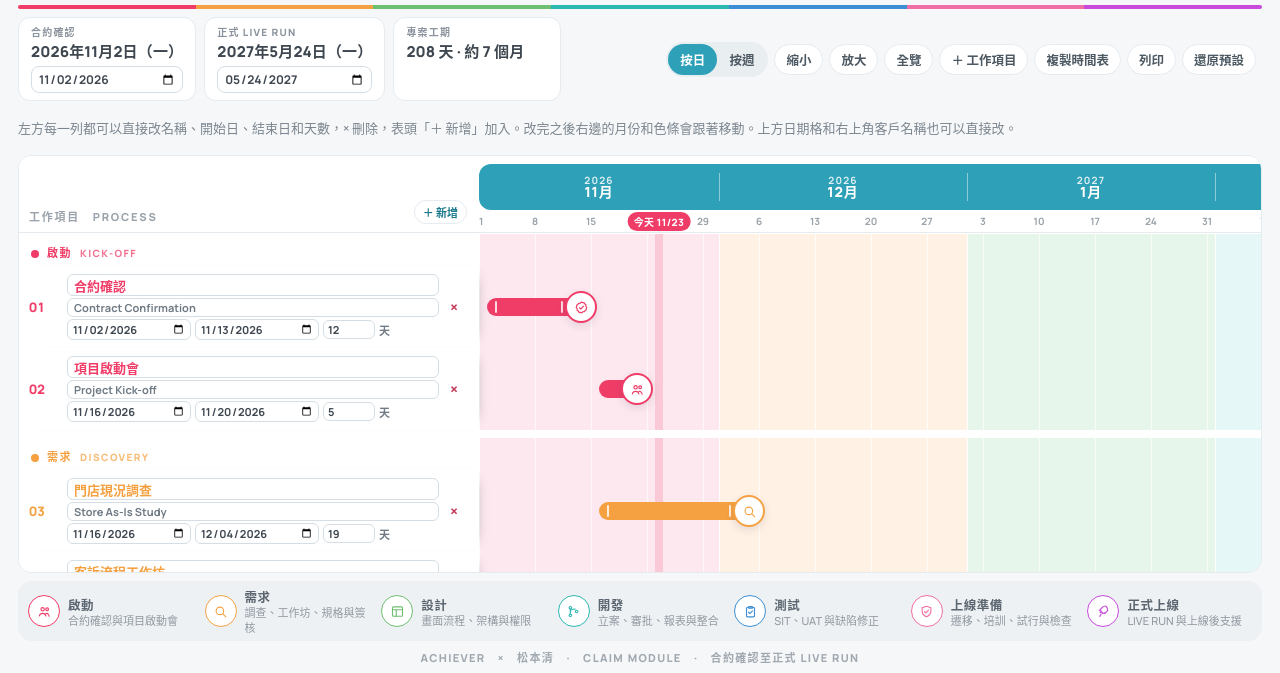
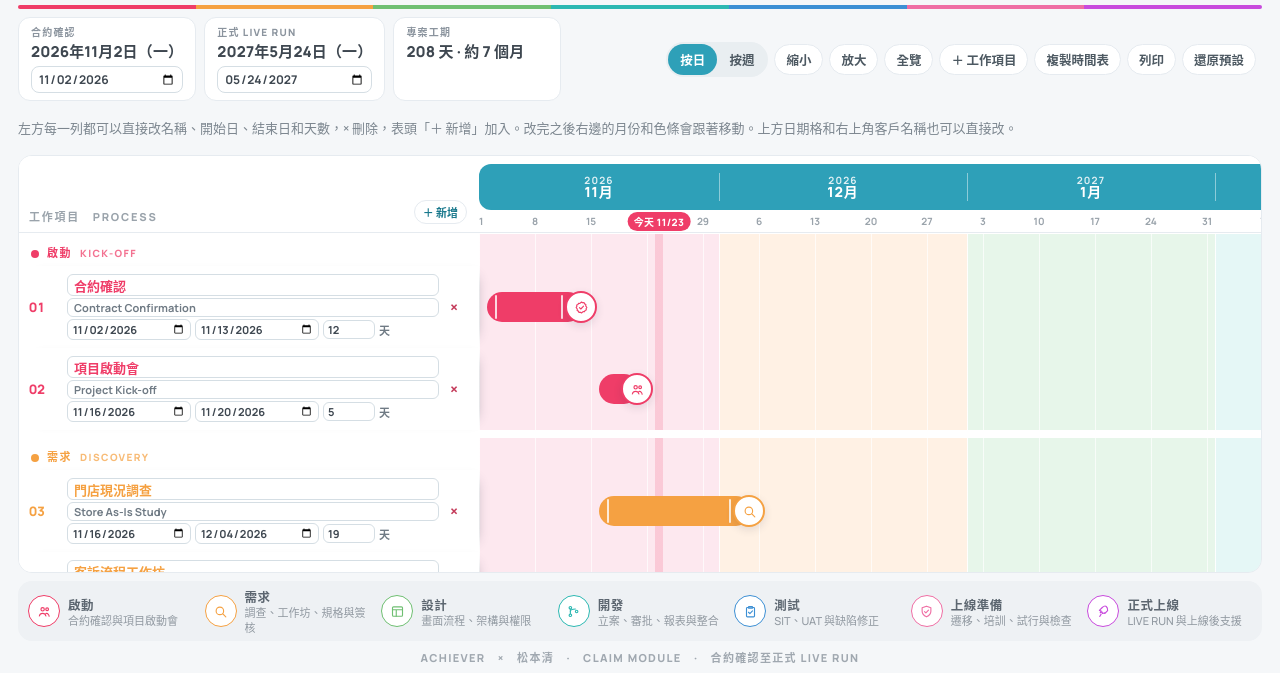
Before and after one commit to vincentchan1107/TestSystem, a plain HTML site: page timeline.html in a window 1280 px wide. Shown: the part 127-800 px from the top of the page. Drawn offline with Linux system fonts and the light colour scheme.

Commit message:
Raise timeline bar height to 30px.
Co-authored-by: vincentchan1107 <vincentchan1107@users.noreply.github.com>

```diff
--- a/timeline.html
+++ b/timeline.html
@@ -451,8 +451,8 @@
   .bar, .ghost {
     position: absolute;
     top: 50%;
-    height: 18px;
-    margin-top: -9px;
+    height: 30px;
+    margin-top: -15px;
     border-radius: 999px;
     touch-action: none;
   }
```
